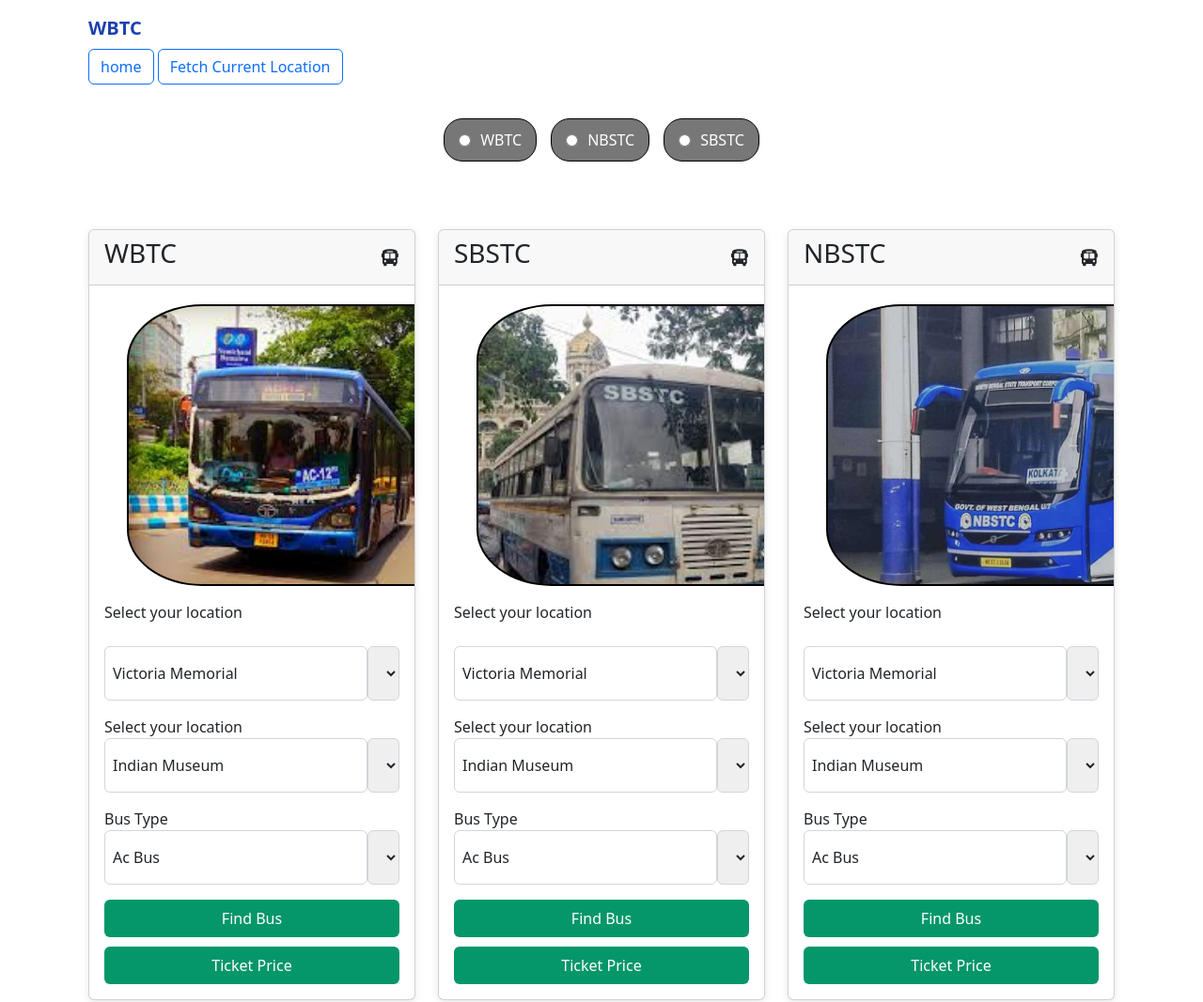
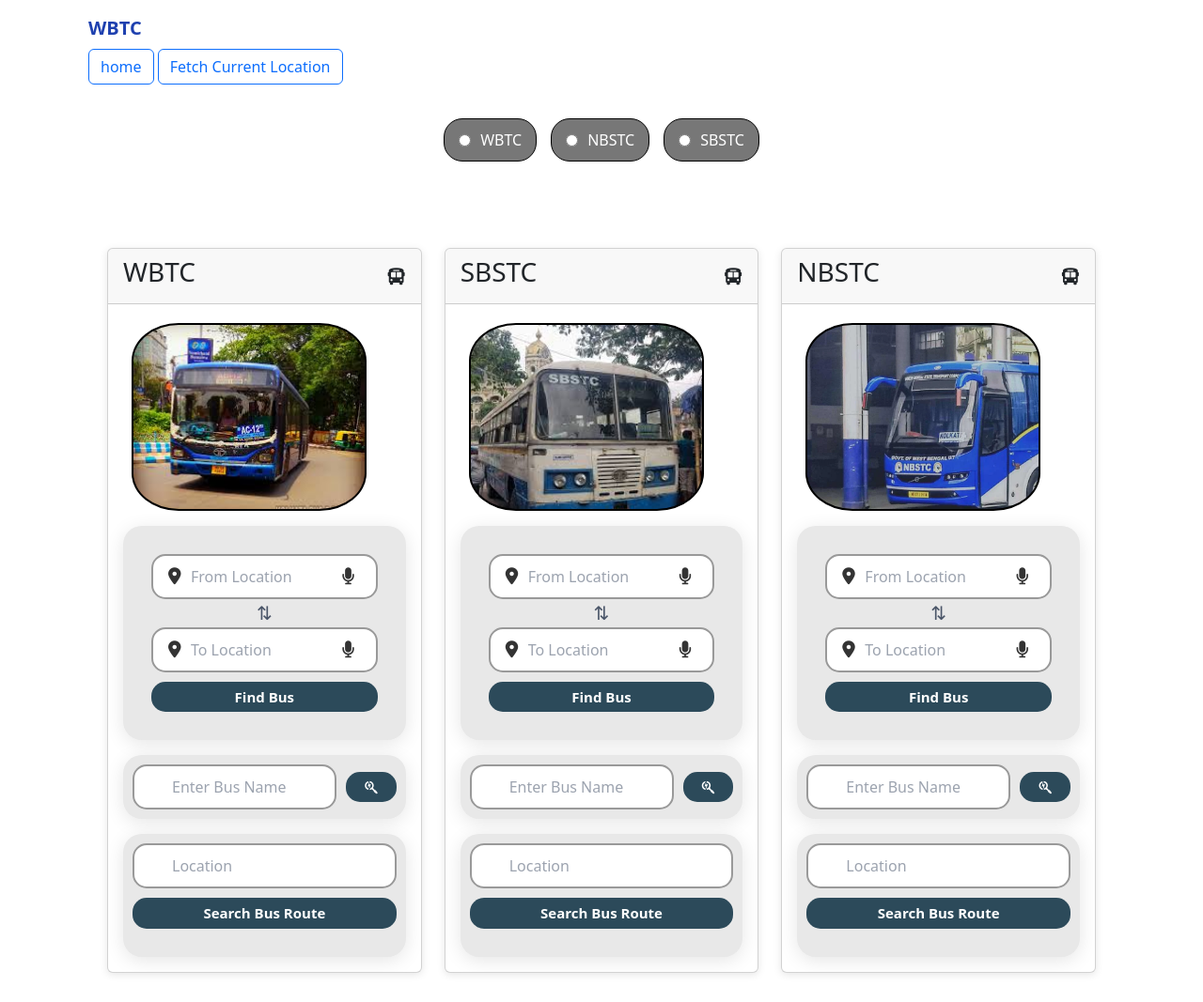
Before and after one commit to Santu-log/BUS-YATRA, a plain HTML site: page wbtc.html in a window 1280 px wide. Shown: the whole page at 94% size. Drawn offline with nearby package versions, Linux system fonts and the light colour scheme.

Commit message:
update on wbtc,local

```diff
--- a/local.html
+++ b/local.html
@@ -4,6 +4,7 @@
     <meta charset="UTF-8">
     <meta name="viewport" content="width=device-width, initial-scale=1.0">
     <link rel="stylesheet" href="wbtc.css">
+     <link rel="stylesheet" href="style.css">
     <link rel="icon" href="Bus logo.webp">
     <title>BUS-YATRA</title>
     <link href="https://cdn.jsdelivr.net/npm/tailwindcss@2.2.19/dist/tailwind.min.css" rel="stylesheet">
@@ -69,46 +70,76 @@
     <main class="container mx-auto px-4 py-8" >
         <div class="dashboard-container">
 
-            <div class="card">
+           <div class="card" id="sbstc">
             <div class="card-header crop-header">
-                <h3>Local Bus </h3>
+                <h3>SBSTC </h3>
                 <i class="fa-solid fa-bus"></i>
             </div>
             <div class="image">
-                <!-- <img src="75 bus image.jpeg" alt=""> -->
+
             </div>
-            <div class="card-body">
+                  <div class="card-body">
 
-                <div class="location-text">Select your location</div>
-                </br>
+                <div class="dashboard-card" id="s&d">
+                <div class="input-container">
+                    <i class="fa-solid fa-location-dot input-icon"></i>
+                    <input type="text" placeholder="From Location" class="input-field" id="sourceInput">
+                    <i class="fa-solid fa-microphone input-icon right-icon"></i>
+                </div>
+
+                <div class="switch-container">
+                    <div class="switch-locations">⇅</div>
+                    <!-- <div class="add-stop">Add Stop</div> -->
+                </div>
+
+                <div class="input-container">
+                    <i class="fa-solid fa-location-dot input-icon"></i>
+                    <input type="text" placeholder="To Location" class="input-field" id="destinationInput">
+                    <i class="fa-solid fa-microphone input-icon right-icon"></i>
+                </div>
+
+                <button class="primary-button" onclick="searchRoutes()">Find Bus</button>
+            </div>
+
+
+                <!-- <div class="location-text">Bus Type</div>
                 <div class="location">
                 <input placeholder="Select Your location" type="text" class="locationInput">
                 <select class="selectLocation">
-                    <option>Victoria Memorial</option>
-                    <option>Howrah Bridge</option>
-                    <option>Park Street</option>
+
+                    <option>Ac Bus</option>
+                    <option>Non Ac Bus </option>
                 </select>
-                </div>
-                <div class="location-text">Select your location</div>
-                <div class="location">
-                <input placeholder="Select Your location" type="text" class="locationInput">
-                <select class="selectLocation">
-                    <option>Indian Museum</option>
-                    <option>Scince City</option>
-                    <option>Prinsep Ghat</option>
-                    <option>Eco Park</option>
-                </select>
-
             </div>
 
+                <button class="recommend-btn">Find Bus</button> -->
+                <!-- <button class="recommend-btn" style="margin-top: 10px;">Ticket Price</button> -->
 
+                     <div class="dashboard-card Second-Container" id="usingname" style="margin-top: 1rem;">
+    <div class="input-with-button">
+        <input type="text" id="routeSelect" placeholder="Enter Bus Name" class="input-field">
+        <button id="fetchBtn" class="primary-button" style="margin-top: 0px;">
+            <i class="fa-brands fa-searchengin"></i>
+        </button>
+    </div>
 
-                <button class="recommend-btn" style="margin-top: 10px;">Find Bus</button>
-                <button class="recommend-btn" style="margin-top: 10px;">Ticket Price</button>
+    <div id="routeDetails" class="route-details"></div>
+</div>
+
+   <!-- Third Container -->
+            <div class="dashboard-card Second-Container" id="usinglocation" style="margin-top: 1rem; ; ">
+                <div class="input-container " style="position:static;">
+                    <!-- <i class="fa-solid fa-location-dot input-icon"></i> -->
+                    <input type="text" placeholder="Location" list="stopSuggestions" id="loc3" class="input-field"  >
+                    <datalist id="stopSuggestions"></datalist>
+                    <!-- <i class="fa-solid fa-microphone input-icon right-icon"></i> -->
+                </div>
+
+                <button id="searchButton3" class="primary-button">Search Bus Route</button>
+                <div id="resultBox"></div>
             </div>
+</div>
         </div>
-
-
 
 
     </div>
--- a/style.css
+++ b/style.css
@@ -506,10 +506,10 @@ header {
 .image{
     border-radius: 20%;
     border: 2px solid black;
-    margin-left: 40px;
+    margin-left: 25px;
     margin-top:20px;
-    height: 300px;
-    width: 400px;
+    height: 200px;
+    width: 250px;
     background-size: cover;
     background-image: url("75\ bus\ image.jpeg");
 }
--- a/wbtc.css
+++ b/wbtc.css
@@ -334,10 +334,10 @@ header {
 .image{
     border-radius: 20%;
     border: 2px solid black;
-    margin-left: 40px;
+
     margin-top:20px;
-    height: 300px;
-    width: 400px;
+    height: 100px;
+    width: 100px;
     background-size: cover;
     background-image: url("75\ bus\ image.jpeg");
 }
--- a/wbtc.html
+++ b/wbtc.html
@@ -4,6 +4,7 @@
     <meta charset="UTF-8">
     <meta name="viewport" content="width=device-width, initial-scale=1.0">
     <link rel="stylesheet" href="wbtc.css">
+    <link rel="stylesheet" href="style.css">
     <link rel="icon" href="Bus logo.webp">
     <title>BUS-YATRA</title>
     <link href="https://cdn.jsdelivr.net/npm/tailwindcss@2.2.19/dist/tailwind.min.css" rel="stylesheet">
@@ -100,31 +101,29 @@
             </div>
             <div class="card-body">
 
-                <div class="location-text">Select your location</div>
-                </br>
-                <div class="location">
-                <input placeholder="Select Your location" type="text" class="locationInput">
-                <select class="selectLocation">
-                    <option>Victoria Memorial</option>
-                    <option>Howrah Bridge</option>
-                    <option>Park Street</option>
-                </select>
+                <div class="dashboard-card" id="s&d">
+                <div class="input-container">
+                    <i class="fa-solid fa-location-dot input-icon"></i>
+                    <input type="text" placeholder="From Location" class="input-field" id="sourceInput">
+                    <i class="fa-solid fa-microphone input-icon right-icon"></i>
                 </div>
 
+                <div class="switch-container">
+                    <div class="switch-locations">⇅</div>
+                    <!-- <div class="add-stop">Add Stop</div> -->
+                </div>
 
-                <div class="location-text">Select your location</div>
-                <div class="location">
-                <input placeholder="Select Your location" type="text" class="locationInput">
-                <select class="selectLocation">
-                    <option>Indian Museum</option>
-                    <option>Scince City</option>
-                    <option>Prinsep Ghat</option>
-                    <option>Eco Park</option>
-                </select>
+                <div class="input-container">
+                    <i class="fa-solid fa-location-dot input-icon"></i>
+                    <input type="text" placeholder="To Location" class="input-field" id="destinationInput">
+                    <i class="fa-solid fa-microphone input-icon right-icon"></i>
+                </div>
+
+                <button class="primary-button" onclick="searchRoutes()">Find Bus</button>
             </div>
 
 
-                <div class="location-text">Bus Type</div>
+                <!-- <div class="location-text">Bus Type</div>
                 <div class="location">
                 <input placeholder="Select Your location" type="text" class="locationInput">
                 <select class="selectLocation">
@@ -134,10 +133,37 @@
                 </select>
             </div>
 
-                <button class="recommend-btn">Find Bus</button>
-                <button class="recommend-btn" style="margin-top: 10px;">Ticket Price</button>
+                <button class="recommend-btn">Find Bus</button> -->
+                <!-- <button class="recommend-btn" style="margin-top: 10px;">Ticket Price</button> -->
+
+                     <div class="dashboard-card Second-Container" id="usingname" style="margin-top: 1rem;">
+    <div class="input-with-button">
+        <input type="text" id="routeSelect" placeholder="Enter Bus Name" class="input-field">
+        <button id="fetchBtn" class="primary-button" style="margin-top: 0px;">
+            <i class="fa-brands fa-searchengin"></i>
+        </button>
+    </div>
+
+    <div id="routeDetails" class="route-details"></div>
+</div>
+
+   <!-- Third Container -->
+            <div class="dashboard-card Second-Container" id="usinglocation" style="margin-top: 1rem; ; ">
+                <div class="input-container " style="position:static;">
+                    <!-- <i class="fa-solid fa-location-dot input-icon"></i> -->
+                    <input type="text" placeholder="Location" list="stopSuggestions" id="loc3" class="input-field"  >
+                    <datalist id="stopSuggestions"></datalist>
+                    <!-- <i class="fa-solid fa-microphone input-icon right-icon"></i> -->
+                </div>
+
+                <button id="searchButton3" class="primary-button">Search Bus Route</button>
+                <div id="resultBox"></div>
+            </div>
             </div>
         </div>
+
+
+
 
 <div class="card" id="sbstc">
             <div class="card-header crop-header">
@@ -147,33 +173,31 @@
             <div class="image no3">
 
             </div>
-            <div class="card-body">
+                  <div class="card-body">
 
-                <div class="location-text">Select your location</div>
-                </br>
-                <div class="location">
-                <input placeholder="Select Your location" type="text" class="locationInput">
-                <select class="selectLocation">
-                    <option>Victoria Memorial</option>
-                    <option>Howrah Bridge</option>
-                    <option>Park Street</option>
-                </select>
+                <div class="dashboard-card" id="s&d">
+                <div class="input-container">
+                    <i class="fa-solid fa-location-dot input-icon"></i>
+                    <input type="text" placeholder="From Location" class="input-field" id="sourceInput">
+                    <i class="fa-solid fa-microphone input-icon right-icon"></i>
                 </div>
 
+                <div class="switch-container">
+                    <div class="switch-locations">⇅</div>
+                    <!-- <div class="add-stop">Add Stop</div> -->
+                </div>
 
-                <div class="location-text">Select your location</div>
-                <div class="location">
-                <input placeholder="Select Your location" type="text" class="locationInput">
-                <select class="selectLocation">
-                    <option>Indian Museum</option>
-                    <option>Scince City</option>
-                    <option>Prinsep Ghat</option>
-                    <option>Eco Park</option>
-                </select>
+                <div class="input-container">
+                    <i class="fa-solid fa-location-dot input-icon"></i>
+                    <input type="text" placeholder="To Location" class="input-field" id="destinationInput">
+                    <i class="fa-solid fa-microphone input-icon right-icon"></i>
+                </div>
+
+                <button class="primary-button" onclick="searchRoutes()">Find Bus</button>
             </div>
 
 
-                <div class="location-text">Bus Type</div>
+                <!-- <div class="location-text">Bus Type</div>
                 <div class="location">
                 <input placeholder="Select Your location" type="text" class="locationInput">
                 <select class="selectLocation">
@@ -183,9 +207,33 @@
                 </select>
             </div>
 
-                <button class="recommend-btn">Find Bus</button>
-                <button class="recommend-btn" style="margin-top: 10px;">Ticket Price</button>
+                <button class="recommend-btn">Find Bus</button> -->
+                <!-- <button class="recommend-btn" style="margin-top: 10px;">Ticket Price</button> -->
+
+                     <div class="dashboard-card Second-Container" id="usingname" style="margin-top: 1rem;">
+    <div class="input-with-button">
+        <input type="text" id="routeSelect" placeholder="Enter Bus Name" class="input-field">
+        <button id="fetchBtn" class="primary-button" style="margin-top: 0px;">
+            <i class="fa-brands fa-searchengin"></i>
+        </button>
+    </div>
+
+    <div id="routeDetails" class="route-details"></div>
+</div>
+
+   <!-- Third Container -->
+            <div class="dashboard-card Second-Container" id="usinglocation" style="margin-top: 1rem; ; ">
+                <div class="input-container " style="position:static;">
+                    <!-- <i class="fa-solid fa-location-dot input-icon"></i> -->
+                    <input type="text" placeholder="Location" list="stopSuggestions" id="loc3" class="input-field"  >
+                    <datalist id="stopSuggestions"></datalist>
+                    <!-- <i class="fa-solid fa-microphone input-icon right-icon"></i> -->
+                </div>
+
+                <button id="searchButton3" class="primary-button">Search Bus Route</button>
+                <div id="resultBox"></div>
             </div>
+</div>
         </div>
 
 
@@ -198,33 +246,31 @@
             <div class="image no4">
 
             </div>
-            <div class="card-body">
+                  <div class="card-body">
 
-                <div class="location-text">Select your location</div>
-                </br>
-                <div class="location">
-                <input placeholder="Select Your location" type="text" class="locationInput">
-                <select class="selectLocation">
-                    <option>Victoria Memorial</option>
-                    <option>Howrah Bridge</option>
-                    <option>Park Street</option>
-                </select>
+                <div class="dashboard-card" id="s&d">
+                <div class="input-container">
+                    <i class="fa-solid fa-location-dot input-icon"></i>
+                    <input type="text" placeholder="From Location" class="input-field" id="sourceInput">
+                    <i class="fa-solid fa-microphone input-icon right-icon"></i>
                 </div>
 
+                <div class="switch-container">
+                    <div class="switch-locations">⇅</div>
+                    <!-- <div class="add-stop">Add Stop</div> -->
+                </div>
 
-                <div class="location-text">Select your location</div>
-                <div class="location">
-                <input placeholder="Select Your location" type="text" class="locationInput">
-                <select class="selectLocation">
-                    <option>Indian Museum</option>
-                    <option>Scince City</option>
-                    <option>Prinsep Ghat</option>
-                    <option>Eco Park</option>
-                </select>
+                <div class="input-container">
+                    <i class="fa-solid fa-location-dot input-icon"></i>
+                    <input type="text" placeholder="To Location" class="input-field" id="destinationInput">
+                    <i class="fa-solid fa-microphone input-icon right-icon"></i>
+                </div>
+
+                <button class="primary-button" onclick="searchRoutes()">Find Bus</button>
             </div>
 
 
-                <div class="location-text">Bus Type</div>
+                <!-- <div class="location-text">Bus Type</div>
                 <div class="location">
                 <input placeholder="Select Your location" type="text" class="locationInput">
                 <select class="selectLocation">
@@ -234,9 +280,33 @@
                 </select>
             </div>
 
-                <button class="recommend-btn">Find Bus</button>
-                <button class="recommend-btn" style="margin-top: 10px;">Ticket Price</button>
+                <button class="recommend-btn">Find Bus</button> -->
+                <!-- <button class="recommend-btn" style="margin-top: 10px;">Ticket Price</button> -->
+
+                     <div class="dashboard-card Second-Container" id="usingname" style="margin-top: 1rem;">
+    <div class="input-with-button">
+        <input type="text" id="routeSelect" placeholder="Enter Bus Name" class="input-field">
+        <button id="fetchBtn" class="primary-button" style="margin-top: 0px;">
+            <i class="fa-brands fa-searchengin"></i>
+        </button>
+    </div>
+
+    <div id="routeDetails" class="route-details"></div>
+</div>
+
+   <!-- Third Container -->
+            <div class="dashboard-card Second-Container" id="usinglocation" style="margin-top: 1rem; ; ">
+                <div class="input-container " style="position:static;">
+                    <!-- <i class="fa-solid fa-location-dot input-icon"></i> -->
+                    <input type="text" placeholder="Location" list="stopSuggestions" id="loc3" class="input-field"  >
+                    <datalist id="stopSuggestions"></datalist>
+                    <!-- <i class="fa-solid fa-microphone input-icon right-icon"></i> -->
+                </div>
+
+                <button id="searchButton3" class="primary-button">Search Bus Route</button>
+                <div id="resultBox"></div>
             </div>
+
         </div>
 <!--
 
```
Also changed, not shown: app.js (line endings or trailing spaces).
